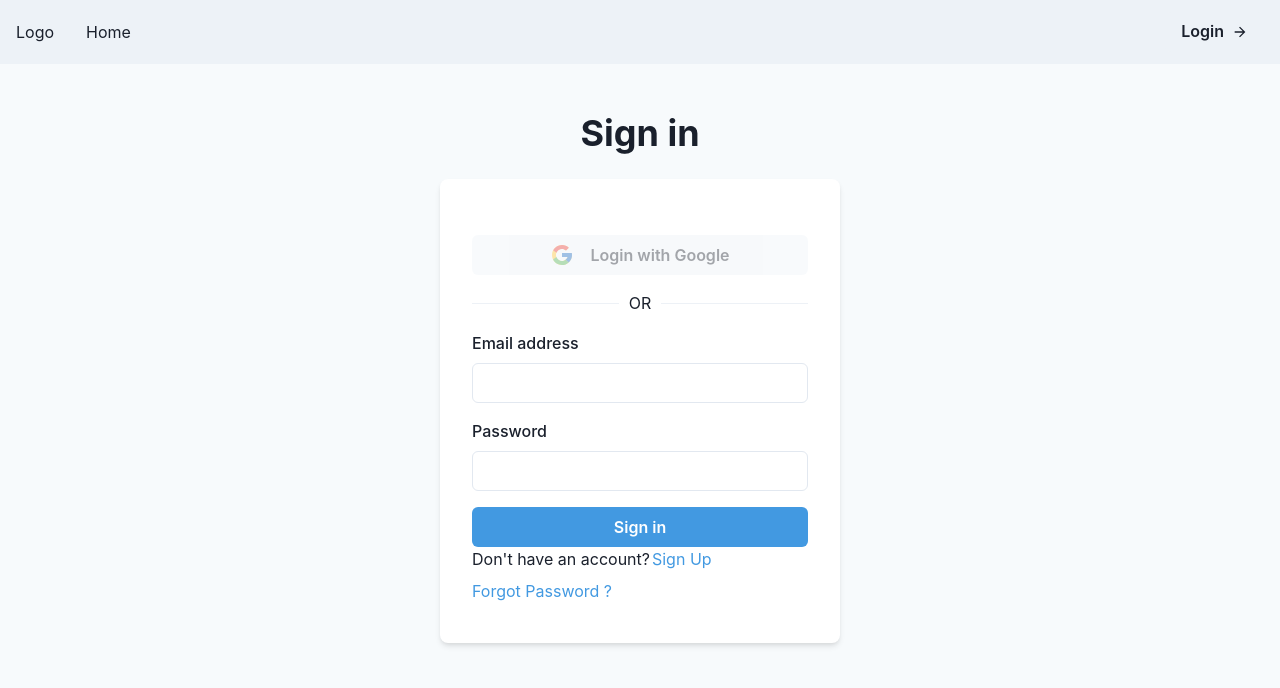
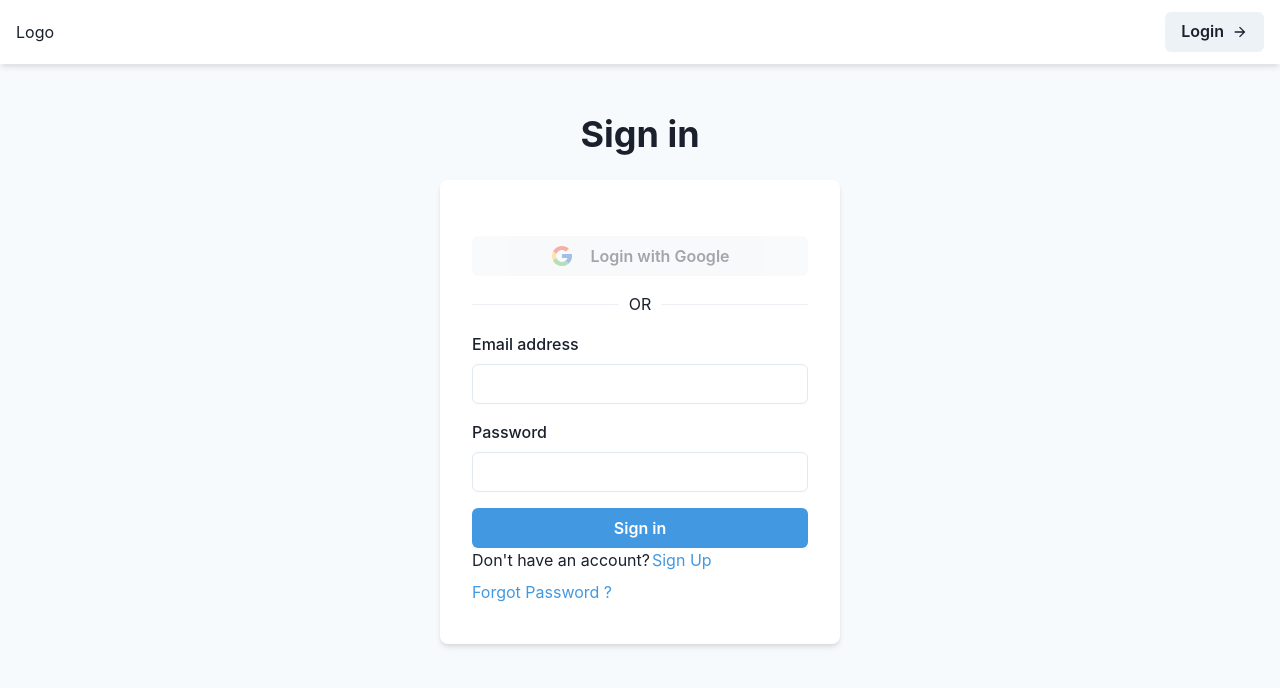
Before and after one commit to arnab15/failure-stories-frontend, a Next.js app: page /login in a window 1280 px wide. Shown: the top 688 px of the page. Built offline with nearby package versions, Linux system fonts and the light colour scheme.

Commit message:
fixed navbar and added skeleton

```diff
--- a/Components/ArticalCard/ArticalCard.jsx
+++ b/Components/ArticalCard/ArticalCard.jsx
@@ -51,8 +51,8 @@ function ArticalCard({ story }) {
               justifyContent="space-evenly"
             >
               <Box pb="0.5">
-                <Badge rounded="sm" colorScheme="gray" fontSize="x-small">
-                  <Text>Relationship Fail</Text>
+                <Badge rounded="sm" colorScheme="red" fontSize="x-small">
+                  <Text p="0.5">Rejected in Career</Text>
                 </Badge>
               </Box>
               <Box>
--- a/Components/Layout/Layout.jsx
+++ b/Components/Layout/Layout.jsx
@@ -7,7 +7,9 @@ import Navbar from "../Navbar/NavBar";
 function Layout({ children }) {
   return (
     <Box>
-      <Navbar>{children}</Navbar>
+      <Navbar>
+        <Box mt="65px">{children}</Box>
+      </Navbar>
     </Box>
   );
 }
--- a/Components/Navbar/NavBar.jsx
+++ b/Components/Navbar/NavBar.jsx
@@ -61,24 +61,34 @@ export default function Navbar({ children }) {
 
   return (
     <>
-      <Box bg={useColorModeValue("gray.100", "gray.900")} px={4}>
+      <Box
+        bg={useColorModeValue("white", "gray.900")}
+        boxShadow="md"
+        px={4}
+        width="100%"
+        position="fixed"
+        top="0"
+        zIndex="sticky"
+      >
         <Flex h={16} alignItems="center" justifyContent="space-between">
-          <IconButton
+          {/* <IconButton
             size="md"
             icon={isOpen ? <CloseIcon /> : <HamburgerIcon />}
             aria-label="Open Menu"
             display={{ md: "none" }}
             onClick={isOpen ? onClose : onOpen}
-          />
+          /> */}
           <HStack spacing={8} alignItems="center">
-            <Box>Logo</Box>
-            <HStack as="nav" spacing={4} display={{ base: "none", md: "flex" }}>
+            <NextLink href="/">
+              <Box>Logo</Box>
+            </NextLink>
+            {/* <HStack as="nav" spacing={4} display={{ base: "none", md: "flex" }}>
               {Links.map(({ name, path }) => (
                 <NavLink key={name} path={path}>
                   {name}
                 </NavLink>
               ))}
-            </HStack>
+            </HStack> */}
           </HStack>
           <Flex alignItems="center">
             {currentUser ? (
@@ -208,7 +218,7 @@ export default function Navbar({ children }) {
             )}
           </Flex>
         </Flex>
-
+        {/*
         {isOpen ? (
           <Box pb={4} display={{ md: "none" }}>
             <Stack as="nav" spacing={4}>
@@ -219,10 +229,11 @@ export default function Navbar({ children }) {
               ))}
             </Stack>
           </Box>
-        ) : null}
+        ) : null} */}
       </Box>
-
-      <Box>{children}</Box>
+      <Box position="relative" zIndex={1}>
+        {children}
+      </Box>
     </>
   );
 }
--- a/styles/globals.css
+++ b/styles/globals.css
@@ -34,7 +34,10 @@ a {
 /* .ce-header {
 
 } */
-
+#nprogress {
+  position: relative;
+  z-index: 9999999;
+}
 #nprogress .bar {
   background: #66de93 !important;
 }
```
Also changed, not shown: pages/index.jsx (+27 -2 lines).
